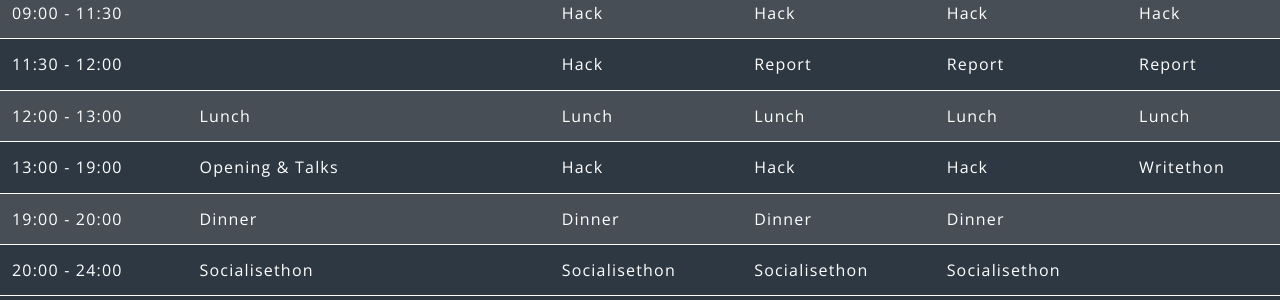
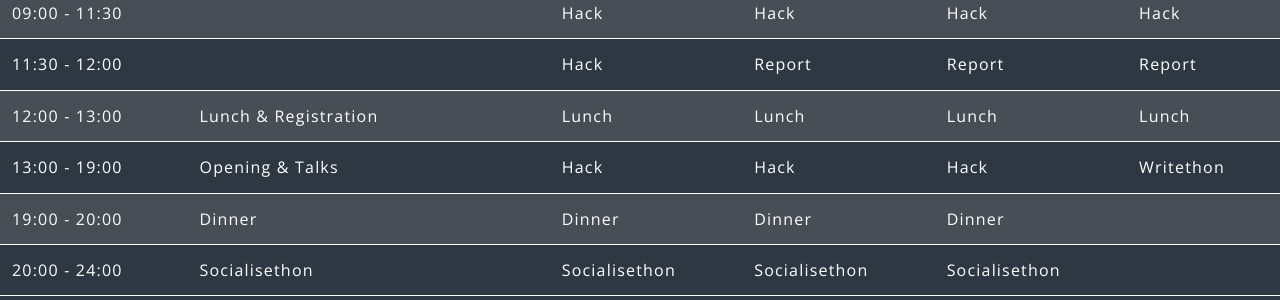
Before and after one commit to elixir-europe/bh2018paris, a Jekyll site: the page built from _programmes/programme-1.md, in a window 1280 px wide. Shown: the part 202-502 px from the top of the page. Built offline with Jekyll 4.4.1, drawn with Linux system fonts in a browser that asks for light colours.

Commit message:
Add registration

```diff
--- a/_programmes/programme-1.md
+++ b/_programmes/programme-1.md
@@ -9,7 +9,7 @@ author: Ricardo
 | 07:00 - 09:00 | Collocated meetings (COST) | Breakfast     | Breakfast     | Breakfast     | Breakfast |
 | 09:00 - 11:30 |                            | Hack          | Hack          | Hack          | Hack      |
 | 11:30 - 12:00 |                            | Hack          | Report        | Report        | Report    |
-| 12:00 - 13:00 | Lunch                      | Lunch         | Lunch         | Lunch         | Lunch     |
+| 12:00 - 13:00 | Lunch & Registration       | Lunch         | Lunch         | Lunch         | Lunch     |
 | 13:00 - 19:00 | Opening & Talks            | Hack          | Hack          | Hack          | Writethon |
 | 19:00 - 20:00 | Dinner                     | Dinner        | Dinner        | Dinner        |           |
 | 20:00 - 24:00 | Socialisethon              | Socialisethon | Socialisethon | Socialisethon |           |
```
